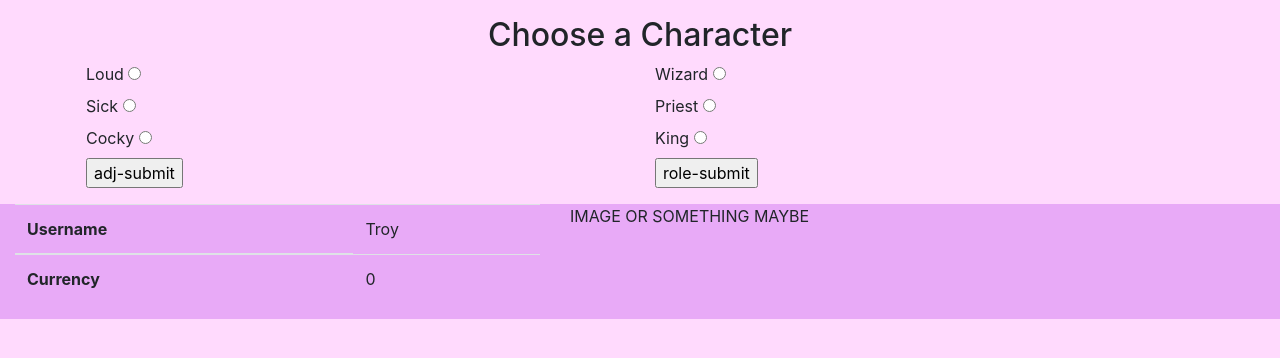
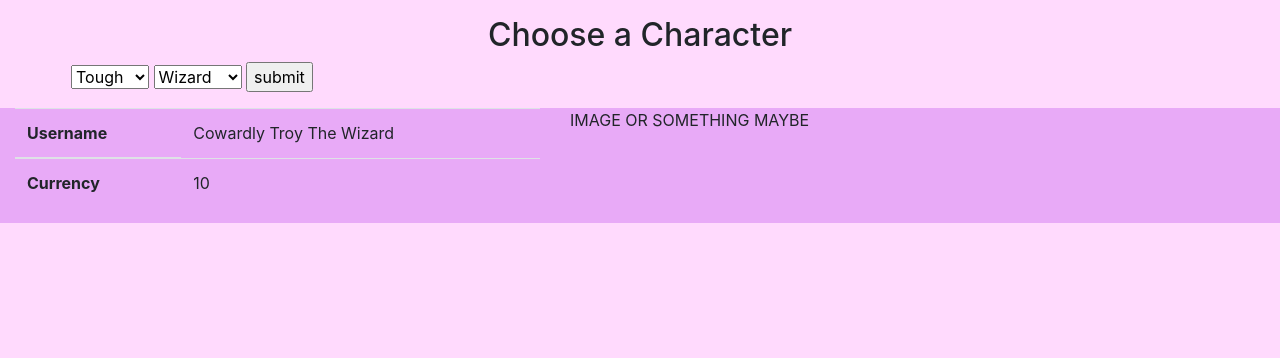
Before and after one commit to tanandpasty/CSCI-4710-WebApplications, a Flask app: page /character in a window 1280 px wide. Shown: the part 72-430 px from the top of the page. Run offline with Flask 2, Linux system fonts and the light colour scheme; a user stored in the database is signed in; data comes from the database, SQL or seed files in the repository; both versions use the stored data as it was after the commit.

Commit message:
Allows for users to update their current role. Also makes it so that new roles become available if the user has higher currency.

```diff
--- a/Final-Project/website/auth.py
+++ b/Final-Project/website/auth.py
@@ -1,8 +1,7 @@
-from cmath import log
 from flask import Blueprint, redirect, render_template, request, url_for, flash
 from sqlalchemy import true
 from website.__init__ import db
-from website.models import Adjective, User
+from website.models import User
 from werkzeug.security import generate_password_hash, check_password_hash
 from flask_login import login_user, login_required, current_user, logout_user
 
@@ -17,14 +16,12 @@ def login():
 
         if user:
             if check_password_hash(user.password, password):
-                print("YOU HAVE LOGGED IN")
                 login_user(user, remember=True)
                 flash('You have logged in!', category='success')
             else:
                 print("INCORRECT PASSWORD")
                 flash('You have typed in an incorrect password.', category='error')
         else:
-            print("NO USER HAS BEEN FOUND")
             flash('Username was not found', category='error')
     return render_template('login.html', user=current_user)
 
--- a/Final-Project/website/templates/character.html
+++ b/Final-Project/website/templates/character.html
@@ -8,30 +8,38 @@
     <div class="container p-3">
         <h2 class="text-center">Choose a Character</h2>
         <div class="row">
-            <form action="/not-setup-yet" method="POST" class="col" >
-                <label for="adj-loud">Loud</label>
-                <input type="radio" name="adj-radio" id="adj-loud" value="loud">
-                <br />
-                <label for="adj-sick">Sick</label>
-                <input type="radio" name="adj-radio" id="adj-sick" value="sick">
-                <br />
-                <label for="adj-cocky">Cocky</label>
-                <input type="radio" name="adj-radio" id="adj-cocky" value="cocky">
-                <br />
-                <input type="submit" value="adj-submit">
-            </form>
-            <br />
-            <form action="/not-setup-yet" method="POST" class="col">
-                <label for="role-wizard">Wizard</label>
-                <input type="radio" name="role-radio" id="role-wizard" value="wizard">
-                <br />
-                <label for="role-priest">Priest</label>
-                <input type="radio" name="role-radio" id="role-priest" value="priest">
-                <br />
-                <label for="role-king">King</label>
-                <input type="radio" name="role-radio" id="role-king" value="king">
-                <br />
-                <input type="submit" value="role-submit">
+            <form action="/character" method="post">
+              <select name="adjective">
+                {% for adjective in adj1 %}
+                  <option value="{{adjective}}"> {{adjective}}</option>
+                {% endfor %}
+                {% if user.currency >= 10 %}
+                  {% for adjective in adj2 %}
+                    <option value="{{adjective}}"> {{adjective}}</option>
+                  {% endfor %}
+                {% endif %}
+                {% if user.currency >= 50 %}
+                  {% for adjective in adj3 %}
+                    <option value="{{adjective}}"> {{adjective}}</option>
+                  {% endfor %}
+                {% endif %}
+              </select>
+              <select name="role">
+                {% for role in role1 %}
+                  <option value="{{role}}"> {{role}}</option>
+                {% endfor %}
+                {% if user.currency >= 10 %}
+                  {% for role in role2 %}
+                    <option value="{{role}}"> {{role}}</option>
+                  {% endfor %}
+                {% endif %}
+                {% if user.currency >= 50 %}
+                  {% for role in role3 %}
+                    <option value="{{role}}"> {{role}}</option>
+                  {% endfor %}
+                {% endif %}
+              </select>
+              <input type="submit" value="submit">
             </form>
         </div>
     </div>
@@ -44,7 +52,7 @@
                 <thead>
                   <tr>
                     <th scope="col">Username</th>
-                    <td>{{ user.username }}</td>
+                    <td>{{ user.adjective }} {{ user.username }} The {{ user.role }}</td>
                   </tr>
                 </thead>
                 <tbody>
--- a/Final-Project/website/views.py
+++ b/Final-Project/website/views.py
@@ -1,17 +1,39 @@
-from flask import Blueprint, render_template
+from flask import Blueprint, redirect, render_template, url_for, request
 from flask_login import login_required, login_required, current_user
+from website.models import User
 from . import db
 
 views = Blueprint('views', __name__)
+
+adjectives1 = ['Tough', 'Lame', 'Lucky']
+adjectives2 = ['Smart', 'Hot', 'Sneaky']
+adjectives3 = ['Sassy', 'Mean', 'Cocky']
+roles1 = ['Wizard', 'Goblin', 'Princess']
+roles2 = ['Cowboy', 'Alien', 'Priest']
+roles3 = ['Zookeeper', 'Ninja', 'Pirate']
 
 @views.route('/')
 def home():
     return render_template("home.html", user=current_user)
 
-@views.route('/character')
+@views.route('/character', methods=['GET', 'POST'])
 @login_required
 def character():
-    return render_template("character.html", user=current_user)
+    user_to_update = User.query.filter_by(username=current_user.username).first()
+    user_to_update.currency = 10
+    db.session.commit()
+    if request.method == 'POST':
+        adjective = request.form.get('adjective')
+        role = request.form.get('role')
+        user_to_update = User.query.filter_by(username=current_user.username).first()
+        user_to_update.adjective = adjective
+        user_to_update.role = role
+        # user_to_update.currency += 10
+        db.session.commit()
+        return render_template("character.html", user=current_user, adj1=adjectives1, adj2=adjectives2, adj3=adjectives3, role1=roles1, role2=roles2, role3=roles3)
+    else:
+        return render_template("character.html", user=current_user, adj1=adjectives1, adj2=adjectives2, adj3=adjectives3, role1=roles1, role2=roles2, role3=roles3)
+
 
 @views.route('/chat')
 @login_required
```
Also changed, not shown: Final-Project/website/database.db.
